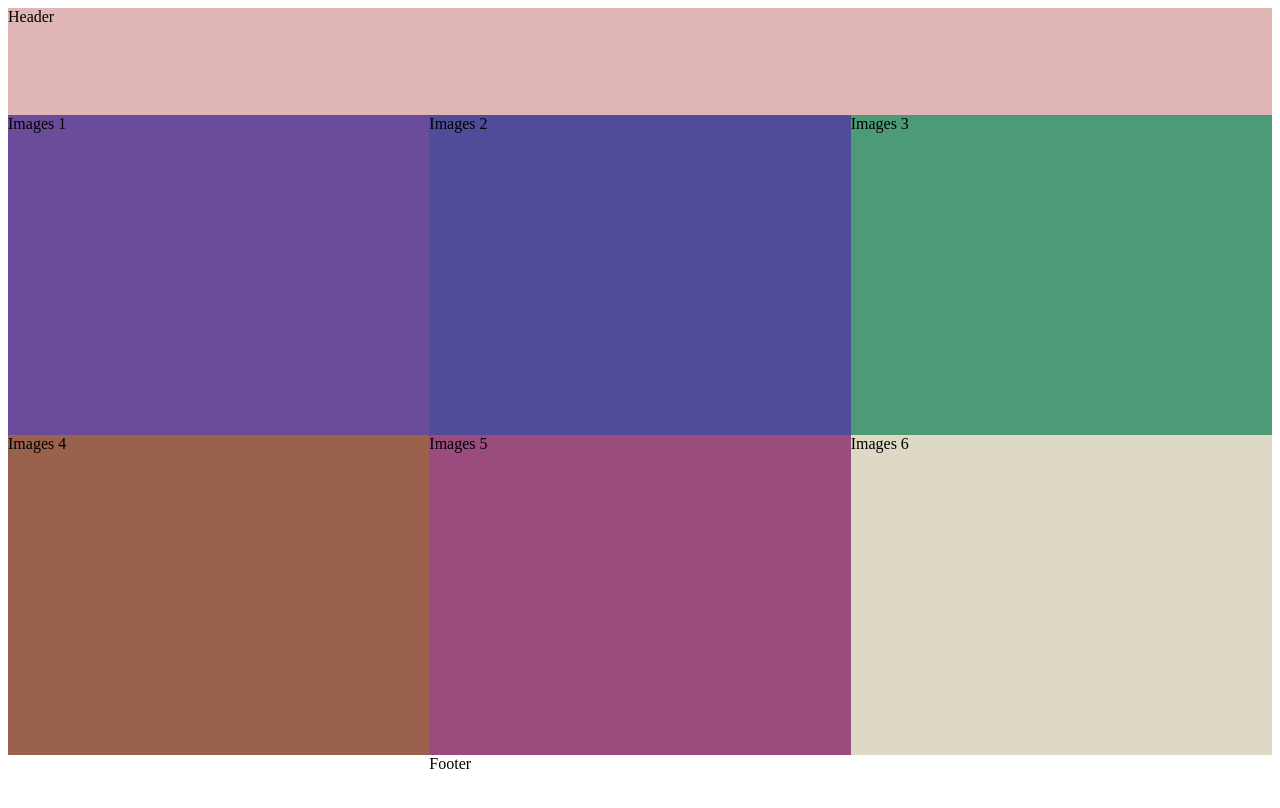
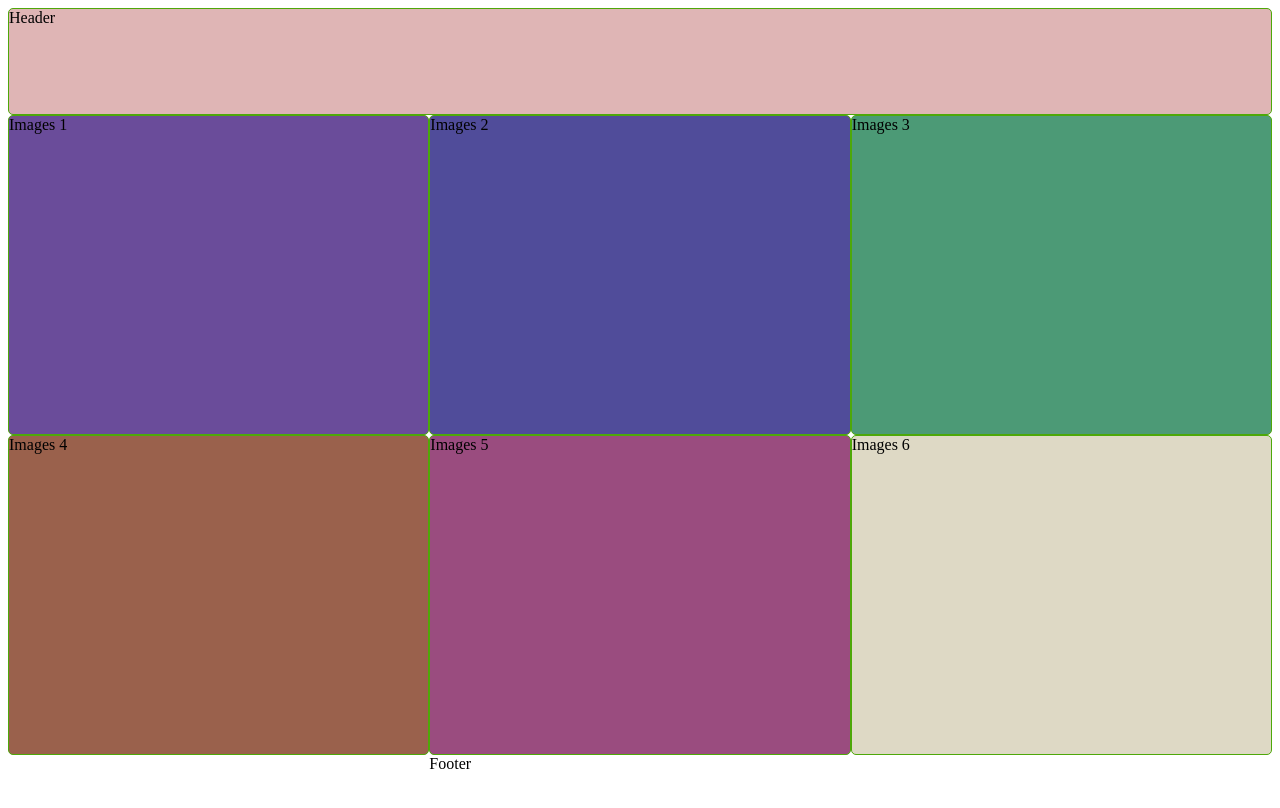
Before and after one commit to AlexisDunkin/css-grid, a plain HTML site: page Images.html in a window 1280 px wide. Drawn offline with Linux system fonts and the light colour scheme; files that its build step writes are made by us from their sources.

Commit message:
Add files via upload

```diff
--- a/Images.css
+++ b/Images.css
@@ -16,44 +16,63 @@ body {
 main {
     grid-area: main;
     background: #11e369;
+    border: 1px solid rgb(78, 168, 9);
+    border-radius: 5px 5px;
 }
 
 section.footer {
     grid-area: footer;
     background: #8b0909;
+    border: 1px solid rgb(78, 168, 9);
+    border-radius: 5px 5px;
 }
 
 section.Images1 {
     grid-area: Images1;
+    size: 1fr;
     background: #6a4c9a;
+    border: 1px solid rgb(78, 168, 9);
+    border-radius: 5px 5px;
 }
 
 section.Images2 {
     grid-area: Images2;
     background: #504c9a;
+    border: 1px solid rgb(78, 168, 9);
+    border-radius: 5px 5px;
 }
 
 section.Images3 {
     grid-area: Images3;
     background: #4c9a76;
+    border: 1px solid rgb(78, 168, 9);
+    border-radius: 5px 5px;
 }
 
 section.Images4 {
     grid-area: Images4;
     background: #9a614c;
+    border: 1px solid rgb(78, 168, 9);
+    border-radius: 5px 5px;
 }
 
 section.Images5 {
     grid-area: Images5;
     background: #9a4c7f;
+    border: 1px solid rgb(78, 168, 9);
+    border-radius: 5px 5px;
 }
 
 section.Images6 {
     grid-area: Images6;
     background: #9a894c52;
+    border: 1px solid rgb(78, 168, 9);
+    border-radius: 5px 5px;
 }
 
 header {
     grid-area: header;
     background: #dfb5b5;
+    border: 1px solid rgb(78, 168, 9);
+    border-radius: 5px 5px;
 }
```
